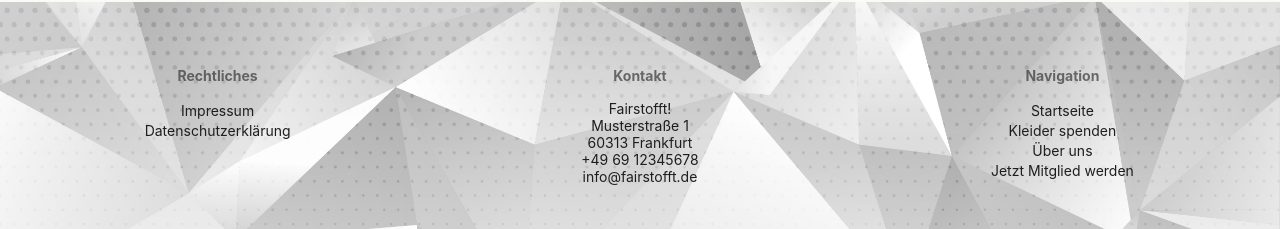
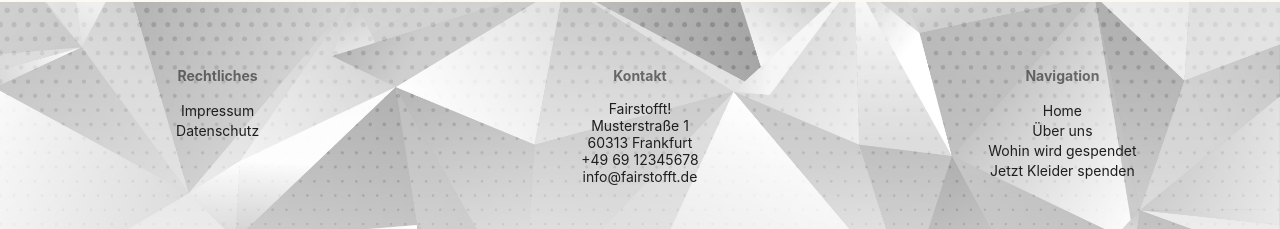
Before and after one commit to Floelly/KleiderspendenRegistrierung, a React (Vite) app: page / in a window 1280 px wide. Shown: the part 5320-5549 px from the top of the page. Built offline with nearby package versions, Linux system fonts and the light colour scheme.

Commit message:
Footer links working + copyright-font resizing

```diff
--- a/src/components/layout/Footer.jsx
+++ b/src/components/layout/Footer.jsx
@@ -1,3 +1,4 @@
+import { HashLink } from "react-router-hash-link";
 import CardGrid from "../ui/CardGrid";
 import ContentContainer from "../ui/Container";
 import StyledFooter from "../ui/FancyFooter";
@@ -39,8 +40,8 @@ export default function Footer() {
           <FooterSection>
             <h3>Rechtliches</h3>
             <ul>
-              <li><a href="/impressum">Impressum</a></li>
-              <li><a href="/datenschutz">Datenschutzerklärung</a></li>
+              <li><HashLink to="/impressum#top">Impressum</HashLink></li>
+              <li><HashLink to="/datenschutz#top">Datenschutz</HashLink></li>
             </ul>
           </FooterSection>
 
@@ -64,10 +65,10 @@ export default function Footer() {
           <FooterSection>
             <h3>Navigation</h3>
             <ul>
-              <li><a href="/">Startseite</a></li>
-              <li><a href="/spenden">Kleider spenden</a></li>
-              <li><a href="/ueber-uns">Über uns</a></li>
-              <li><a href="/ueber-uns">Jetzt Mitglied werden</a></li>
+              <li><HashLink smooth to="/#top">Home</HashLink></li>
+              <li><HashLink smooth to="/#about">Über uns</HashLink></li>
+              <li><HashLink smooth to="/#donation-locations">Wohin wird gespendet</HashLink></li>
+              <li><HashLink smooth to="/#registration">Jetzt Kleider spenden</HashLink></li>
             </ul>
           </FooterSection>
         </CardGrid>
--- a/src/styles/Theme.js
+++ b/src/styles/Theme.js
@@ -34,7 +34,7 @@ export const Theme = {
     h1: 'clamp(2rem, 4vw, 3rem)',
     h2: 'clamp(1.5rem, 3vw, 2.6rem)',
     small: 'clamp(0.875rem, 1vw, 1.2rem)',
-    copyright: '.8rem',
+    copyright: 'clamp(.8rem, 1vw, 1rem)',
   },
   colors: {
     light: '#fdfaf5',
```
